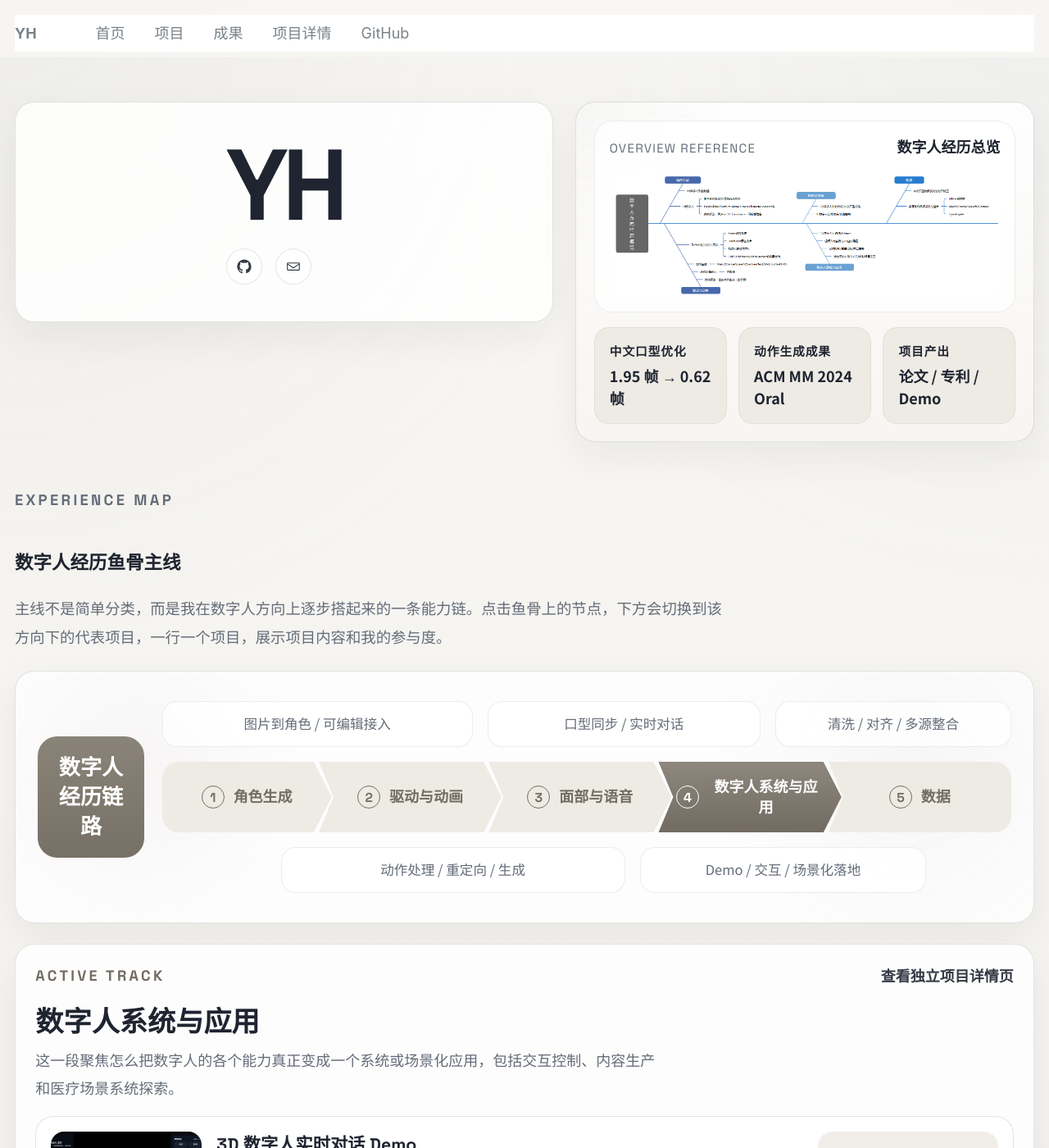
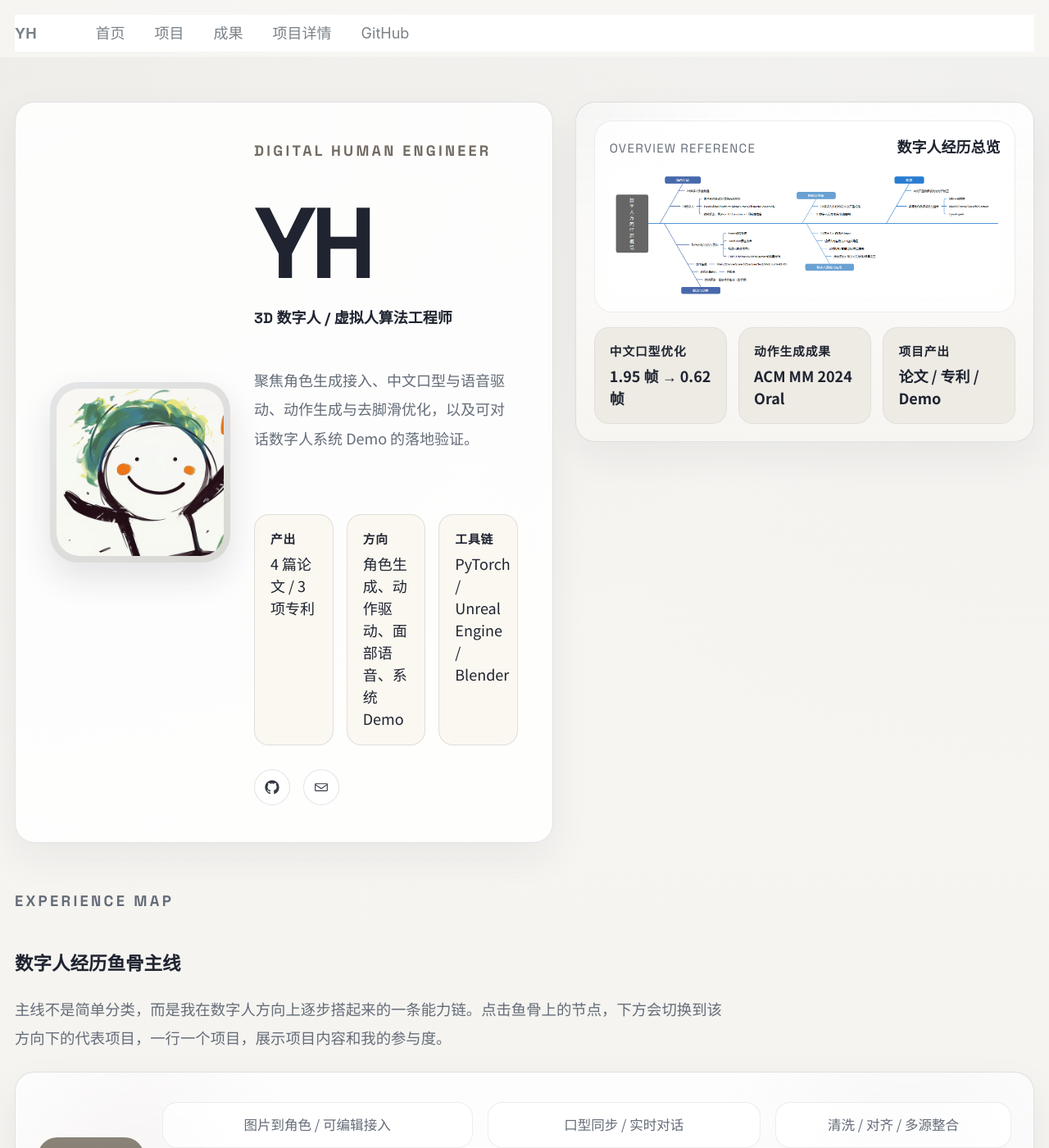
Before and after one commit to svitass/svitass.github.io, a Jekyll site: the page built from _pages/about.md, in a window 1280 px wide and 1400 px high. Shown: the whole window at 82% size. Built offline with Jekyll 4.4.1, drawn with Linux system fonts in a browser that asks for light colours; some of the changed text lies outside the part shown.

Commit message:
Update homepage outputs and avatar

```diff
--- a/_pages/about.md
+++ b/_pages/about.md
@@ -10,19 +10,43 @@ redirect_from:
 <div id="top" class="portfolio-home portfolio-home--resume">
   <section class="resume-hero">
     <div class="resume-hero__copy">
-      <div class="resume-hero__identity">
-        <h1 class="resume-hero__name">YH</h1>
-        <div class="resume-hero__links" aria-label="联系方式">
-          <a class="resume-hero__icon-link" href="https://github.com/svitass" target="_blank" rel="noopener noreferrer" aria-label="GitHub">
-            <svg viewBox="0 0 24 24" aria-hidden="true">
-              <path d="M12 .5C5.65.5.5 5.66.5 12.02c0 5.09 3.29 9.4 7.86 10.93.58.11.79-.25.79-.56v-2.17c-3.2.69-3.88-1.36-3.88-1.36-.52-1.34-1.28-1.69-1.28-1.69-1.05-.72.08-.71.08-.71 1.16.08 1.78 1.2 1.78 1.2 1.03 1.77 2.71 1.26 3.37.96.1-.75.4-1.26.73-1.55-2.56-.29-5.26-1.29-5.26-5.75 0-1.27.45-2.3 1.19-3.11-.12-.29-.52-1.46.11-3.05 0 0 .97-.31 3.19 1.19a11.07 11.07 0 0 1 5.8 0c2.22-1.5 3.18-1.19 3.18-1.19.64 1.59.24 2.76.12 3.05.74.81 1.18 1.84 1.18 3.11 0 4.47-2.7 5.45-5.28 5.74.42.36.79 1.06.79 2.14v3.18c0 .31.21.68.8.56A11.53 11.53 0 0 0 23.5 12C23.5 5.66 18.35.5 12 .5Z"/>
-            </svg>
-          </a>
-          <a class="resume-hero__icon-link" href="mailto:2410383183@qq.com" aria-label="邮箱">
-            <svg viewBox="0 0 24 24" aria-hidden="true">
-              <path d="M3 5.5h18a1.5 1.5 0 0 1 1.5 1.5v10A1.5 1.5 0 0 1 21 18.5H3A1.5 1.5 0 0 1 1.5 17V7A1.5 1.5 0 0 1 3 5.5Zm0 1.5v.26l9 6.18 9-6.18V7H3Zm18 10V9.08l-8.57 5.89a.75.75 0 0 1-.86 0L3 9.08V17h18Z"/>
-            </svg>
-          </a>
+      <div class="resume-hero__identity-card">
+        <div class="resume-hero__avatar-frame">
+          <div class="resume-hero__avatar">
+            <img src="/images/profile/yh-portrait.png" alt="YH 头像">
+          </div>
+        </div>
+        <div class="resume-hero__identity">
+          <p class="portfolio-eyebrow">DIGITAL HUMAN ENGINEER</p>
+          <h1 class="resume-hero__name">YH</h1>
+          <p class="resume-hero__role">3D 数字人 / 虚拟人算法工程师</p>
+          <p class="resume-hero__summary">聚焦角色生成接入、中文口型与语音驱动、动作生成与去脚滑优化，以及可对话数字人系统 Demo 的落地验证。</p>
+          <ul class="resume-hero__facts">
+            <li>
+              <strong>产出</strong>
+              4 篇论文 / 3 项专利
+            </li>
+            <li>
+              <strong>方向</strong>
+              角色生成、动作驱动、面部语音、系统 Demo
+            </li>
+            <li>
+              <strong>工具链</strong>
+              PyTorch / Unreal Engine / Blender
+            </li>
+          </ul>
+          <div class="resume-hero__links" aria-label="联系方式">
+            <a class="resume-hero__icon-link" href="https://github.com/svitass" target="_blank" rel="noopener noreferrer" aria-label="GitHub">
+              <svg viewBox="0 0 24 24" aria-hidden="true">
+                <path d="M12 .5C5.65.5.5 5.66.5 12.02c0 5.09 3.29 9.4 7.86 10.93.58.11.79-.25.79-.56v-2.17c-3.2.69-3.88-1.36-3.88-1.36-.52-1.34-1.28-1.69-1.28-1.69-1.05-.72.08-.71.08-.71 1.16.08 1.78 1.2 1.78 1.2 1.03 1.77 2.71 1.26 3.37.96.1-.75.4-1.26.73-1.55-2.56-.29-5.26-1.29-5.26-5.75 0-1.27.45-2.3 1.19-3.11-.12-.29-.52-1.46.11-3.05 0 0 .97-.31 3.19 1.19a11.07 11.07 0 0 1 5.8 0c2.22-1.5 3.18-1.19 3.18-1.19.64 1.59.24 2.76.12 3.05.74.81 1.18 1.84 1.18 3.11 0 4.47-2.7 5.45-5.28 5.74.42.36.79 1.06.79 2.14v3.18c0 .31.21.68.8.56A11.53 11.53 0 0 0 23.5 12C23.5 5.66 18.35.5 12 .5Z"/>
+              </svg>
+            </a>
+            <a class="resume-hero__icon-link" href="mailto:2410383183@qq.com" aria-label="邮箱">
+              <svg viewBox="0 0 24 24" aria-hidden="true">
+                <path d="M3 5.5h18a1.5 1.5 0 0 1 1.5 1.5v10A1.5 1.5 0 0 1 21 18.5H3A1.5 1.5 0 0 1 1.5 17V7A1.5 1.5 0 0 1 3 5.5Zm0 1.5v.26l9 6.18 9-6.18V7H3Zm18 10V9.08l-8.57 5.89a.75.75 0 0 1-.86 0L3 9.08V17h18Z"/>
+              </svg>
+            </a>
+          </div>
         </div>
       </div>
     </div>
@@ -117,14 +141,43 @@ redirect_from:
       <h2>论文 / 专利</h2>
       <p>保留最直接的结果索引，用于快速补充简历中的代表性产出。</p>
     </div>
-    <div class="resume-proof resume-proof--single">
+    <div class="resume-proof resume-proof--full">
       <article class="resume-proof__card">
-        <h3>论文 / 专利</h3>
-        <ul>
-          <li>StableMoFusion: 动作生成与去脚滑优化，ACM MM 2024 Oral</li>
-          <li>HardMo++: 大规模 Hardcase 动捕数据集构建</li>
-          <li>OOD-HOI / DigitSurge: 交互生成与医疗场景系统探索</li>
-          <li>虚拟人驱动、视频人物替换、动作序列生成相关专利</li>
+        <h3>论文</h3>
+        <ul class="resume-proof__list">
+          <li>
+            <strong>StableMoFusion: Towards Robust and Efficient Diffusion-based Motion Generation Framework</strong>
+            <p>第二作者，ACM MM 2024 Oral</p>
+          </li>
+          <li>
+            <strong>HardMo++: A Large-Scale Hardcase Dataset for Motion Capture</strong>
+            <p>参与动作重建与大规模 Hardcase 动捕数据集工作。</p>
+          </li>
+          <li>
+            <strong>OOD-HOI: Text-Driven 3D Whole-Body Human-Object Interaction Generation Beyond Training Domains</strong>
+            <p>参与域外人-物交互生成研究。</p>
+          </li>
+          <li>
+            <strong>DigitSurge: A Digital Operating Room for Surgery Simulation</strong>
+            <p>参与数字化手术室模拟系统研究。</p>
+          </li>
+        </ul>
+      </article>
+      <article class="resume-proof__card">
+        <h3>专利</h3>
+        <ul class="resume-proof__list">
+          <li>
+            <strong>一种虚拟人驱动方法，装置，设备及可读存储介质</strong>
+            <p>专利号：202310098261.0</p>
+          </li>
+          <li>
+            <strong>一种将视频中的人物替换为3D虚拟角色的方法</strong>
+            <p>专利号：CN202411064734.6</p>
+          </li>
+          <li>
+            <strong>动作序列生成方法、装置、电子设备及存储介质</strong>
+            <p>专利号：ZL202510942578.7</p>
+          </li>
         </ul>
       </article>
     </div>
--- a/_sass/_portfolio-home.scss
+++ b/_sass/_portfolio-home.scss
@@ -75,6 +75,40 @@ body {
   justify-content: center;
   min-height: 260px;
   padding: 2.5rem 2.35rem;
+}
+
+.resume-hero__identity-card {
+  display: grid;
+  gap: 1.6rem;
+  align-items: center;
+  width: 100%;
+
+  @include breakpoint($medium) {
+    grid-template-columns: 220px minmax(0, 1fr);
+  }
+}
+
+.resume-hero__avatar-frame {
+  display: flex;
+  align-items: center;
+  justify-content: center;
+}
+
+.resume-hero__avatar {
+  width: min(100%, 220px);
+  aspect-ratio: 1;
+  padding: 0.45rem;
+  border-radius: 34px;
+  background: linear-gradient(145deg, rgba(111, 120, 132, 0.18), rgba(124, 116, 105, 0.28));
+  box-shadow: 0 18px 42px rgba(31, 36, 48, 0.12);
+}
+
+.resume-hero__avatar img {
+  display: block;
+  width: 100%;
+  height: 100%;
+  border-radius: 28px;
+  object-fit: cover;
 }
 
 .resume-hero__identity {
@@ -723,6 +757,11 @@ body {
   max-width: 920px;
 }
 
+.resume-proof--full {
+  grid-template-columns: minmax(0, 1fr);
+  width: 100%;
+}
+
 .resume-proof__card {
   padding: 1.35rem 1.4rem;
 }
@@ -736,6 +775,33 @@ body {
 .resume-proof__card ul {
   margin: 0;
   padding-left: 1.15rem;
+}
+
+.resume-proof__list {
+  display: grid;
+  gap: 0.85rem;
+  padding: 0;
+  list-style: none;
+}
+
+.resume-proof__list li {
+  margin-bottom: 0;
+  padding: 1rem 1.05rem;
+  border: 1px solid var(--portfolio-line);
+  border-radius: 18px;
+  background: rgba(255, 255, 255, 0.72);
+}
+
+.resume-proof__list strong {
+  display: block;
+  font-size: 1rem;
+  line-height: 1.72;
+}
+
+.resume-proof__list p {
+  margin: 0.38rem 0 0;
+  color: var(--portfolio-muted);
+  line-height: 1.72;
 }
 
 .resume-proof__card li {
```
Also changed, not shown: images/profile/yh-portrait.png (added).
